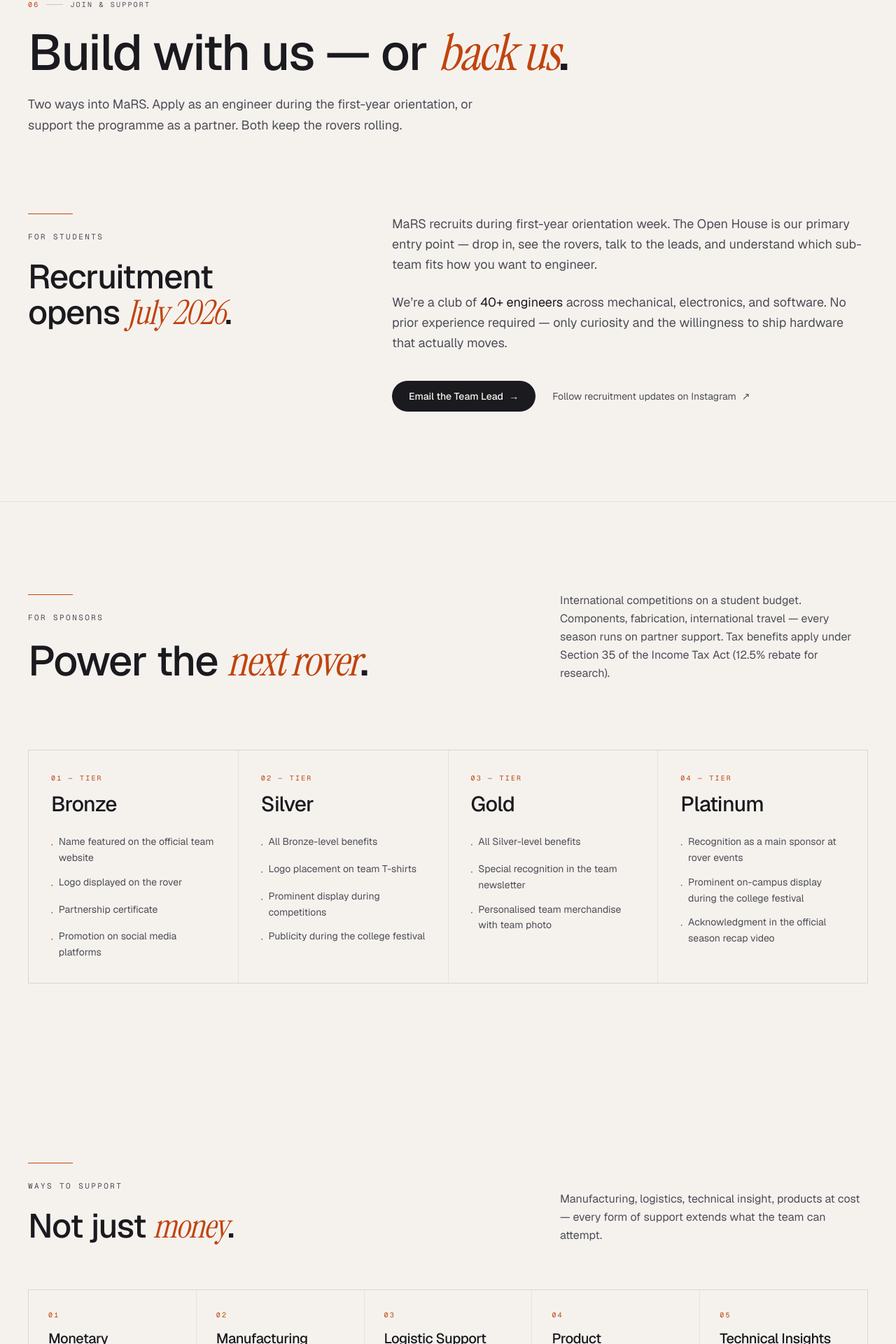
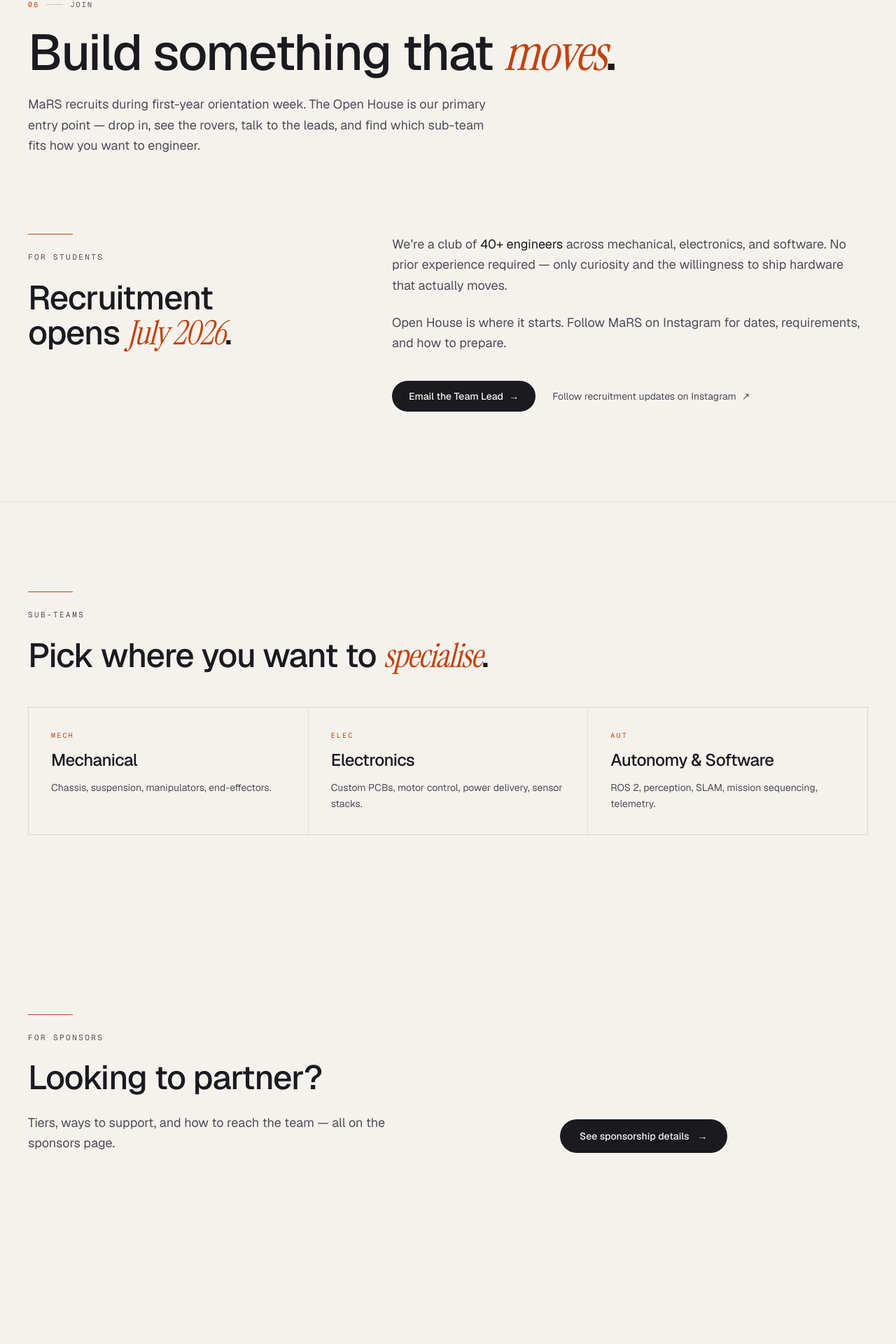
Before and after one commit to denoiselabsx/mars-iiitdm, a Next.js app: page /join in a window 1280 px wide. Shown: the part 199-2119 px from the top of the page at 70% size. Built offline with nearby package versions, Linux system fonts and the light colour scheme.

Commit message:
feat: update Join page content and add Sponsors link in footer

```diff
--- a/src/app/join/page.tsx
+++ b/src/app/join/page.tsx
@@ -2,14 +2,13 @@
 import Link from "next/link";
 
 import { PageHero } from "@/components/site/page-hero";
-import { Reveal, RevealStagger } from "@/components/motion/reveal";
 import { Magnetic } from "@/components/motion/magnetic";
-import { leads, sponsorTiers, waysToSponsor, org } from "@/lib/data";
+import { leads, org } from "@/lib/data";
 
 export const metadata: Metadata = {
-  title: "Join & Support",
+  title: "Join",
   description:
-    "Apply to MaRS as a first-year engineer or partner with the team as a sponsor. Sponsorship tiers, ways to support, and direct contacts.",
+    "Apply to MaRS as a first-year IIITDM engineer. Recruitment opens July 2026 — Open House is the entry point.",
 };
 
 export default function JoinPage() {
@@ -17,25 +16,22 @@
     <>
       <PageHero
         index={6}
-        eyebrow="Join & Support"
+        eyebrow="Join"
         title={
           <>
-            Build with us — or{" "}
+            Build something that{" "}
             <span className="font-serif italic text-[color:var(--color-mars)]">
-              back us
+              moves
             </span>
             .
           </>
         }
-        lead="Two ways into MaRS. Apply as an engineer during the first-year orientation, or support the programme as a partner. Both keep the rovers rolling."
+        lead="MaRS recruits during first-year orientation week. The Open House is our primary entry point — drop in, see the rovers, talk to the leads, and find which sub-team fits how you want to engineer."
       />
 
-      {/* ── For students ──────────────────────────────────────────────── */}
-      <section
-        id="students"
-        className="container-page pb-24 md:pb-32 grid md:grid-cols-12 gap-8 md:gap-12"
-      >
-        <Reveal className="md:col-span-5">
+      {/* ── Recruitment intro ────────────────────────────────────────── */}
+      <section className="container-page pb-24 md:pb-32 grid md:grid-cols-12 gap-8 md:gap-12">
+        <div className="md:col-span-5">
           <div className="h-px w-16 bg-[color:var(--color-mars)] mb-6" />
           <p className="font-mono text-[11px] uppercase tracking-[0.22em] text-[color:var(--color-muted)]">
             For students
@@ -47,18 +43,21 @@
             </span>
             .
           </h2>
-        </Reveal>
+        </div>
 
         <div className="md:col-span-7 space-y-6 text-[color:var(--color-muted)] leading-relaxed text-base md:text-lg">
           <p>
-            MaRS recruits during first-year orientation week. The Open House is our
-            primary entry point — drop in, see the rovers, talk to the leads, and
-            understand which sub-team fits how you want to engineer.
+            We&rsquo;re a club of{" "}
+            <span className="text-[color:var(--color-paper)]">
+              {org.memberCount} engineers
+            </span>{" "}
+            across mechanical, electronics, and software. No prior experience
+            required — only curiosity and the willingness to ship hardware that
+            actually moves.
           </p>
           <p>
-            We&rsquo;re a club of <span className="text-[color:var(--color-paper)]">{org.memberCount} engineers</span> across mechanical, electronics, and
-            software. No prior experience required — only curiosity and the willingness
-            to ship hardware that actually moves.
+            Open House is where it starts. Follow MaRS on Instagram for dates,
+            requirements, and how to prepare.
           </p>
 
           <div className="pt-4 flex flex-wrap items-center gap-x-6 gap-y-3">
@@ -84,159 +83,84 @@
         </div>
       </section>
 
-      {/* ── For sponsors — intro ─────────────────────────────────────── */}
-      <section
-        id="sponsors"
-        className="relative py-24 md:py-32 border-t border-[color:var(--color-line)]/40 overflow-hidden"
-      >
-        <div
-          aria-hidden
-          className="pointer-events-none absolute right-0 top-0 w-[100%] h-[60vh] -z-10"
-          style={{
-            background:
-              "radial-gradient(ellipse 50% 70% at 80% 0%, color-mix(in oklab, var(--color-mars) 18%, transparent) 0%, transparent 70%)",
-          }}
-        />
+      {/* ── Sub-teams to choose from ─────────────────────────────────── */}
+      <section className="relative py-24 md:py-32 border-t border-[color:var(--color-line)]/40">
+        <div className="container-page">
+          <div className="h-px w-16 bg-[color:var(--color-mars)] mb-6" />
+          <p className="font-mono text-[11px] uppercase tracking-[0.22em] text-[color:var(--color-muted)]">
+            Sub-teams
+          </p>
+          <h2 className="mt-6 text-balance font-sans text-3xl md:text-5xl font-medium tracking-tight leading-[1.05]">
+            Pick where you want to{" "}
+            <span className="font-serif italic text-[color:var(--color-mars)]">
+              specialise
+            </span>
+            .
+          </h2>
 
-        <div className="container-page grid md:grid-cols-12 gap-8 md:gap-12 items-end mb-16 md:mb-24">
+          <ul className="mt-12 grid grid-cols-1 md:grid-cols-3 gap-px bg-[color:var(--color-line)]/40 border border-[color:var(--color-line)]/40">
+            {[
+              {
+                tag: "MECH",
+                name: "Mechanical",
+                focus: "Chassis, suspension, manipulators, end-effectors.",
+              },
+              {
+                tag: "ELEC",
+                name: "Electronics",
+                focus:
+                  "Custom PCBs, motor control, power delivery, sensor stacks.",
+              },
+              {
+                tag: "AUT",
+                name: "Autonomy & Software",
+                focus: "ROS 2, perception, SLAM, mission sequencing, telemetry.",
+              },
+            ].map((t) => (
+              <li
+                key={t.tag}
+                className="bg-[color:var(--color-void)] p-8 hover:bg-[color:var(--color-surface)] transition-colors"
+              >
+                <p className="font-mono text-[10px] uppercase tracking-[0.22em] text-[color:var(--color-mars)]">
+                  {t.tag}
+                </p>
+                <h3 className="mt-3 text-2xl font-medium tracking-tight text-[color:var(--color-paper)]">
+                  {t.name}
+                </h3>
+                <p className="mt-3 text-sm leading-relaxed text-[color:var(--color-muted)]">
+                  {t.focus}
+                </p>
+              </li>
+            ))}
+          </ul>
+        </div>
+      </section>
+
+      {/* ── Pointer to /sponsors ─────────────────────────────────────── */}
+      <section className="container-page py-24 md:py-32">
+        <div className="grid md:grid-cols-12 gap-8 md:gap-12 items-end">
           <div className="md:col-span-7">
             <div className="h-px w-16 bg-[color:var(--color-mars)] mb-6" />
             <p className="font-mono text-[11px] uppercase tracking-[0.22em] text-[color:var(--color-muted)]">
               For sponsors
             </p>
-            <h2 className="mt-6 text-balance font-sans text-4xl md:text-6xl font-medium tracking-tight leading-[1]">
-              Power the{" "}
-              <span className="font-serif italic text-[color:var(--color-mars)]">
-                next rover
-              </span>
-              .
+            <h2 className="mt-6 text-balance font-sans text-3xl md:text-5xl font-medium tracking-tight leading-[1.05]">
+              Looking to partner?
             </h2>
+            <p className="mt-6 max-w-xl text-base md:text-lg leading-relaxed text-[color:var(--color-muted)]">
+              Tiers, ways to support, and how to reach the team — all on the
+              sponsors page.
+            </p>
           </div>
-          <p className="md:col-span-5 md:pl-8 text-[color:var(--color-muted)] leading-relaxed">
-            International competitions on a student budget. Components, fabrication,
-            international travel — every season runs on partner support. Tax benefits
-            apply under Section 35 of the Income Tax Act (12.5% rebate for research).
-          </p>
-        </div>
-
-        {/* Sponsor tiers */}
-        <div className="container-page">
-          <RevealStagger className="grid grid-cols-1 sm:grid-cols-2 lg:grid-cols-4 gap-px bg-[color:var(--color-line)]/40 border border-[color:var(--color-line)]/40">
-            {sponsorTiers.map((tier, i) => (
-              <Reveal
-                key={tier.name}
-                className="bg-[color:var(--color-void)] p-7 md:p-8 hover:bg-[color:var(--color-surface)] transition-colors flex flex-col"
-              >
-                <p className="font-mono text-[10px] uppercase tracking-[0.22em] text-[color:var(--color-mars)]">
-                  {String(i + 1).padStart(2, "0")} — Tier
-                </p>
-                <h3 className="mt-3 font-sans text-3xl font-medium tracking-tight text-[color:var(--color-paper)]">
-                  {tier.name}
-                </h3>
-                <ul className="mt-6 space-y-3 text-sm leading-relaxed text-[color:var(--color-muted)]">
-                  {tier.perks.map((p) => (
-                    <li key={p} className="flex gap-2">
-                      <span aria-hidden className="text-[color:var(--color-mars)] mt-1">·</span>
-                      <span>{p}</span>
-                    </li>
-                  ))}
-                </ul>
-              </Reveal>
-            ))}
-          </RevealStagger>
-        </div>
-      </section>
-
-      {/* ── Ways to support ──────────────────────────────────────────── */}
-      <section className="container-page py-24 md:py-32">
-        <div className="grid md:grid-cols-12 gap-8 md:gap-12 items-end mb-12 md:mb-16">
-          <div className="md:col-span-7">
-            <div className="h-px w-16 bg-[color:var(--color-mars)] mb-6" />
-            <p className="font-mono text-[11px] uppercase tracking-[0.22em] text-[color:var(--color-muted)]">
-              Ways to support
-            </p>
-            <h2 className="mt-6 text-balance font-sans text-3xl md:text-5xl font-medium tracking-tight leading-[1.05]">
-              Not just{" "}
-              <span className="font-serif italic text-[color:var(--color-mars)]">money</span>.
-            </h2>
+          <div className="md:col-span-5 md:pl-8">
+            <Link
+              href="/sponsors"
+              className="group inline-flex items-center gap-3 rounded-full bg-[color:var(--color-paper)] hover:bg-[color:var(--color-signal)] text-[color:var(--color-void)] px-7 py-3.5 text-sm font-medium transition-colors"
+            >
+              See sponsorship details
+              <span aria-hidden className="transition-transform group-hover:translate-x-1">→</span>
+            </Link>
           </div>
-          <p className="md:col-span-5 md:pl-8 text-[color:var(--color-muted)] leading-relaxed">
-            Manufacturing, logistics, technical insight, products at cost — every form
-            of support extends what the team can attempt.
-          </p>
-        </div>
-
-        <RevealStagger className="grid grid-cols-1 md:grid-cols-2 lg:grid-cols-5 gap-px bg-[color:var(--color-line)]/40 border border-[color:var(--color-line)]/40">
-          {waysToSponsor.map((w, i) => (
-            <Reveal
-              key={w.name}
-              className="bg-[color:var(--color-void)] p-6 md:p-7 hover:bg-[color:var(--color-surface)] transition-colors"
-            >
-              <p className="font-mono text-[10px] uppercase tracking-[0.22em] text-[color:var(--color-mars)]">
-                {String(i + 1).padStart(2, "0")}
-              </p>
-              <h3 className="mt-3 font-sans text-lg md:text-xl font-medium tracking-tight text-[color:var(--color-paper)]">
-                {w.name}
-              </h3>
-              <p className="mt-3 text-sm leading-relaxed text-[color:var(--color-muted)]">
-                {w.desc}
-              </p>
-            </Reveal>
-          ))}
-        </RevealStagger>
-      </section>
-
-      {/* ── Direct contacts ──────────────────────────────────────────── */}
-      <section className="relative py-24 md:py-32 border-t border-[color:var(--color-line)]/40">
-        <div className="container-page">
-          <div className="h-px w-16 bg-[color:var(--color-mars)] mb-6" />
-          <p className="font-mono text-[11px] uppercase tracking-[0.22em] text-[color:var(--color-muted)]">
-            Direct contacts
-          </p>
-          <h2 className="mt-6 text-balance font-sans text-3xl md:text-5xl font-medium tracking-tight leading-[1.05]">
-            Talk to a{" "}
-            <span className="font-serif italic text-[color:var(--color-mars)]">human</span>.
-          </h2>
-
-          <ul className="mt-12 grid grid-cols-1 md:grid-cols-2 gap-px bg-[color:var(--color-line)]/40 border border-[color:var(--color-line)]/40">
-            {leads.map((l, i) => (
-              <Reveal
-                as="li"
-                key={l.email}
-                delay={i * 0.05}
-                className="bg-[color:var(--color-void)] p-8 hover:bg-[color:var(--color-surface)] transition-colors"
-              >
-                <p className="font-mono text-[10px] uppercase tracking-[0.22em] text-[color:var(--color-mars)]">
-                  {l.role}
-                </p>
-                <p className="mt-3 font-sans text-2xl md:text-3xl font-medium tracking-tight text-[color:var(--color-paper)]">
-                  {l.name}
-                </p>
-                <div className="mt-6 space-y-2 text-sm">
-                  {l.email && (
-                    <a
-                      href={`mailto:${l.email}`}
-                      className="block text-[color:var(--color-muted)] hover:text-[color:var(--color-signal)] transition-colors"
-                    >
-                      {l.email}
-                    </a>
-                  )}
-                  {l.phone && (
-                    <a
-                      href={`tel:${l.phone.replace(/\s/g, "")}`}
-                      className="block font-mono text-[color:var(--color-muted)] hover:text-[color:var(--color-signal)] transition-colors"
-                    >
-                      {l.phone}
-                    </a>
-                  )}
-                </div>
-              </Reveal>
-            ))}
-          </ul>
-
-          <p className="mt-12 font-mono text-[11px] uppercase tracking-[0.18em] text-[color:var(--color-faint)]">
-            {org.address}
-          </p>
         </div>
       </section>
     </>
--- a/src/components/providers/scene-controller.tsx
+++ b/src/components/providers/scene-controller.tsx
@@ -12,6 +12,7 @@
   "/team": "void",
   "/gallery": "dusk",
   "/credits": "dusk",
+  "/sponsors": "dusk",
   "/join": "bright",
 };
 
--- a/src/components/site/footer.tsx
+++ b/src/components/site/footer.tsx
@@ -105,6 +105,7 @@
               { href: "/competitions", label: "Competitions" },
               { href: "/team", label: "Team" },
               { href: "/gallery", label: "Gallery" },
+              { href: "/sponsors", label: "Sponsors" },
               { href: "/join", label: "Join" },
             ].map((l) => (
               <li key={l.href}>
```
